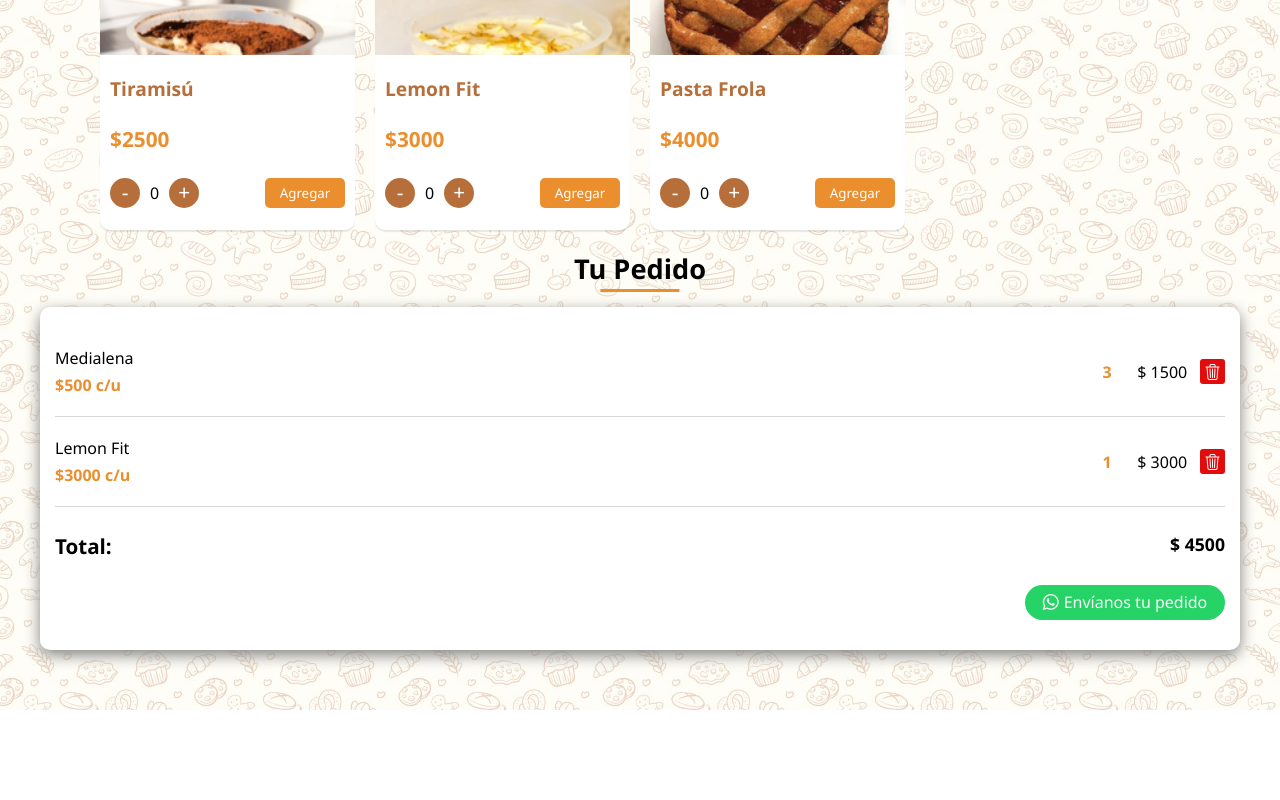
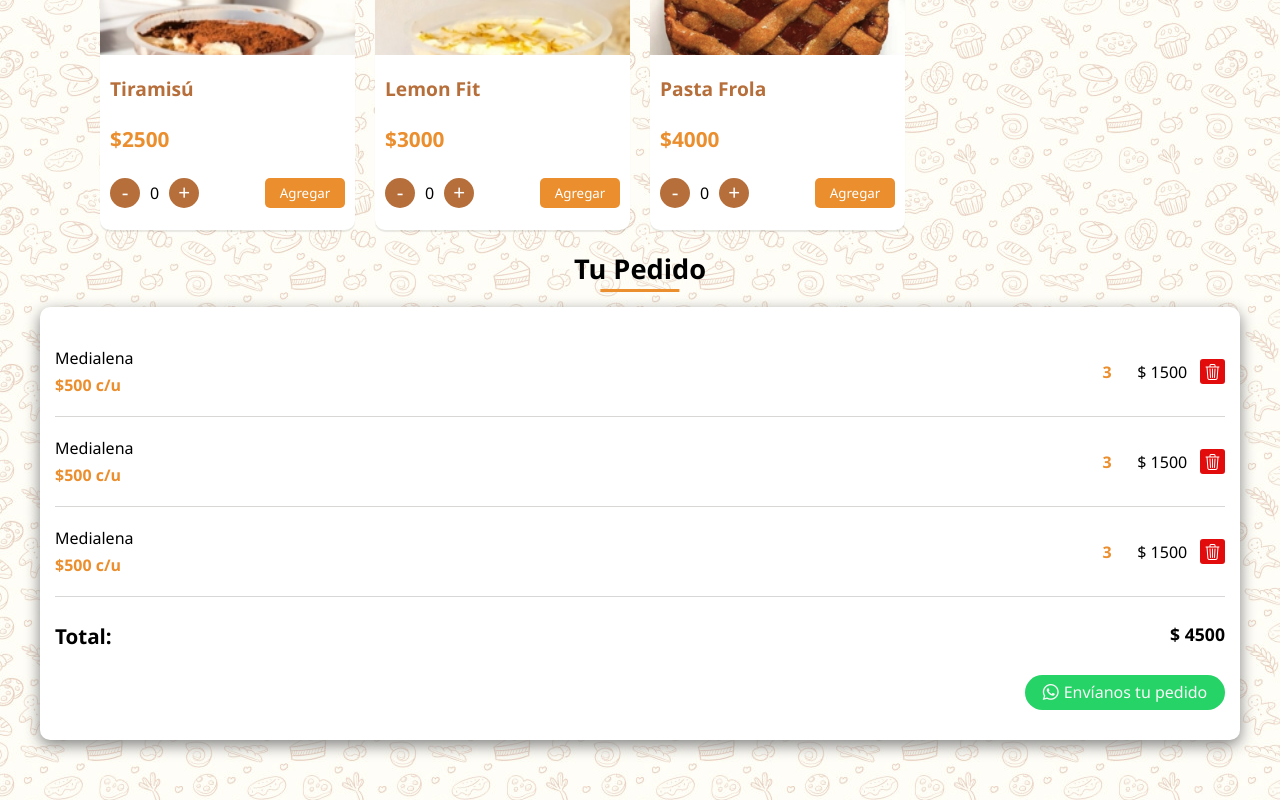
Before and after one commit to nunezjorgepy/Lena-Bakery, a React (Vite) app: page /buy in a window 1280 px wide. Shown: the part 627-1427 px from the top of the page. Before the commit the page ends 1337 px from the top, so only its background shows below. Built offline with nearby package versions, Linux system fonts and the light colour scheme.

Commit message:
Creado el componente de producto agregado. Falta hacerlo dinámico. Creo que primero hacer la función que modifique la cantidad quantity en la lista a comprar, para después filtrarlos y crear una nueva.

```diff
--- /dev/null
+++ b/src/components/AddedProduct.css
@@ -0,0 +1,48 @@
+@import url('../variables.css');
+
+.item-container {
+    display: flex;
+    padding: 20px 0;
+    border-bottom: 1px solid var(--border-color);
+}
+
+/* Info del Producto */
+.product {
+    margin-right: auto;
+}
+.product-name {
+    font-weight: 500;
+    margin-bottom: 5px;
+}
+.product-price {
+    color: var(--primary-color);
+    font-weight: bold;
+}
+/* Total del Producto */
+.total-product-container {
+    display: flex;
+    align-items: center;
+}
+.total-quantity {
+    margin-right: 2dvw;
+    color: var(--primary-color);
+    font-weight: bold;
+}
+.total-price {
+    margin-right: 1dvw;
+}
+.tras-icon {
+    background-color: transparent;
+    border: none;
+    border-radius: 3px;
+    background-color: rgb(226, 12, 12);
+    height: 25px;
+    width: 25px;
+    font-size: 1rem;
+    color: white;
+    transition: all var(--transitions-time) ease;
+}
+.tras-icon:hover {
+    background-color: rgb(192, 14, 14);
+    transform: scale(1.05);
+}
--- /dev/null
+++ b/src/components/AddedProduct.jsx
@@ -0,0 +1,21 @@
+import './AddedProduct.css';
+
+function AddedProduct(props) {
+  return (
+    <div className="item-container">
+        <div className="product">
+            <div className="product-name">Medialena</div>
+            <div className="product-price">$500 c/u</div>
+        </div>
+        <div className="total-product-container">
+            <div className="total-quantity">3</div>
+            <div className="total-price">$ 1500</div>
+            <button className="tras-icon">
+            <i className="bi bi-trash3"></i>
+            </button>
+        </div>
+    </div>
+  )
+}
+
+export default AddedProduct
--- a/src/pages/BuyPage.css
+++ b/src/pages/BuyPage.css
@@ -45,55 +45,7 @@ Productos Agregados
     border-radius: 10px;
     box-shadow: 0 5px 15px gray;
 }
-.item-container {
-    display: flex;
-}
 
-.item-container {
-    padding: 20px 0;
-    border-bottom: 1px solid var(--border-color);
-}
-
-/* Info del Producto */
-.product {
-    margin-right: auto;
-}
-.product-name {
-    font-weight: 500;
-    margin-bottom: 5px;
-}
-.product-price {
-    color: var(--primary-color);
-    font-weight: bold;
-}
-/* Total del Producto */
-.total-product-container {
-    display: flex;
-    align-items: center;
-}
-.total-quantity {
-    margin-right: 2dvw;
-    color: var(--primary-color);
-    font-weight: bold;
-}
-.total-price {
-    margin-right: 1dvw;
-}
-.tras-icon {
-    background-color: transparent;
-    border: none;
-    border-radius: 3px;
-    background-color: rgb(226, 12, 12);
-    height: 25px;
-    width: 25px;
-    font-size: 1rem;
-    color: white;
-    transition: all var(--transitions-time) ease;
-}
-.tras-icon:hover {
-    background-color: rgb(192, 14, 14);
-    transform: scale(1.05);
-}
 
 /*
 ===================
--- a/src/pages/BuyPage.jsx
+++ b/src/pages/BuyPage.jsx
@@ -1,8 +1,9 @@
 import './BuyPage.css';
-import BuyProductCard from "../components/BuyProductCard"
-import HeaderComponent from "../components/HeaderComponent"
+import BuyProductCard from "../components/BuyProductCard";
+import HeaderComponent from "../components/HeaderComponent";
+import AddedProduct from '../components/AddedProduct';
 
-import products from '../constants/product-list'
+import products from '../constants/product-list';
 import { Link } from 'react-router-dom';
 
 
@@ -34,34 +35,9 @@ function BuyPage() {
             {/* Lista de agregados */}
             <div className="items-added-container">
               {/* Producto */}
-              <div className="item-container">
-                <div className="product">
-                  <div className="product-name">Medialena</div>
-                  <div className="product-price">$500 c/u</div>
-                </div>
-                <div className="total-product-container">
-                  <div className="total-quantity">3</div>
-                  <div className="total-price">$ 1500</div>
-                  <button className="tras-icon">
-                    <i className="bi bi-trash3"></i>
-                  </button>
-                </div>
-              </div>
-
-              {/* Producto */}
-              <div className="item-container">
-                <div className="product">
-                  <div className="product-name">Lemon Fit</div>
-                  <div className="product-price">$3000 c/u</div>
-                </div>
-                <div className="total-product-container">
-                  <div className="total-quantity">1</div>
-                  <div className="total-price">$ 3000</div>
-                  <button className="tras-icon">
-                    <i className="bi bi-trash3"></i>
-                  </button>
-                </div>
-              </div>
+              <AddedProduct />
+              <AddedProduct />
+              <AddedProduct />
 
               {/* Totales */}
               <div className="total-container">
```
